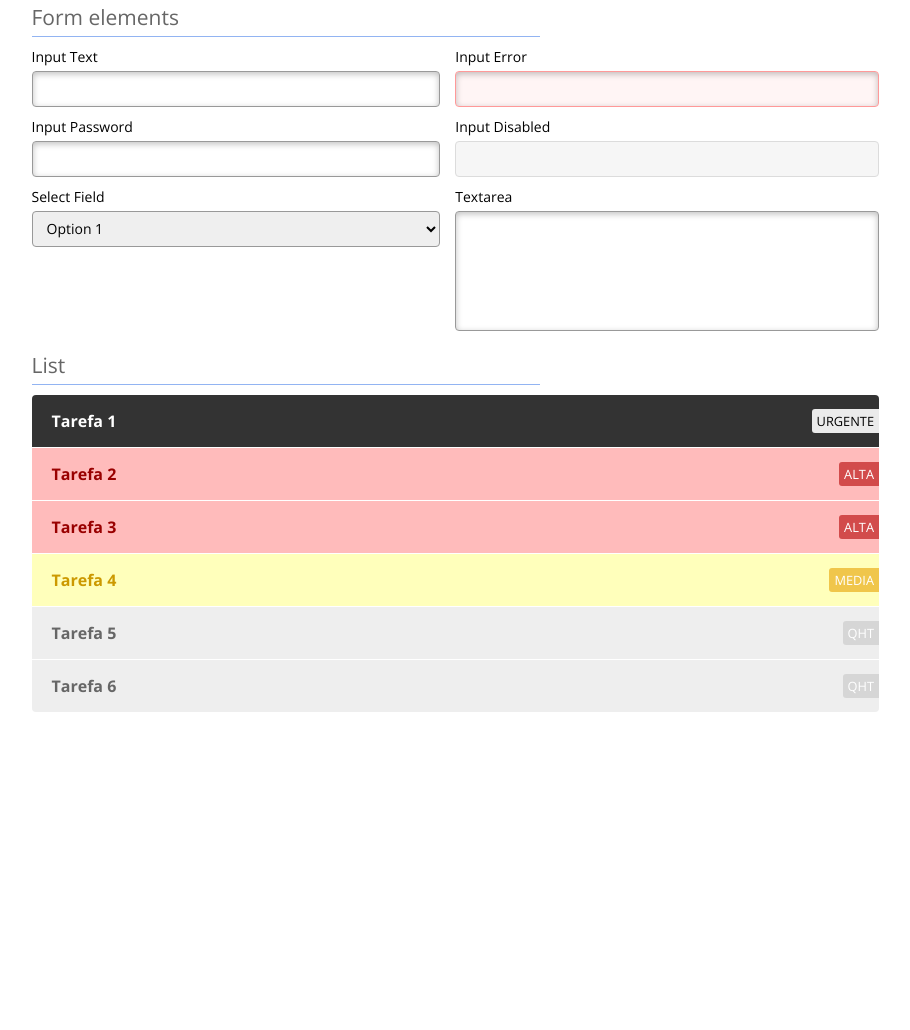
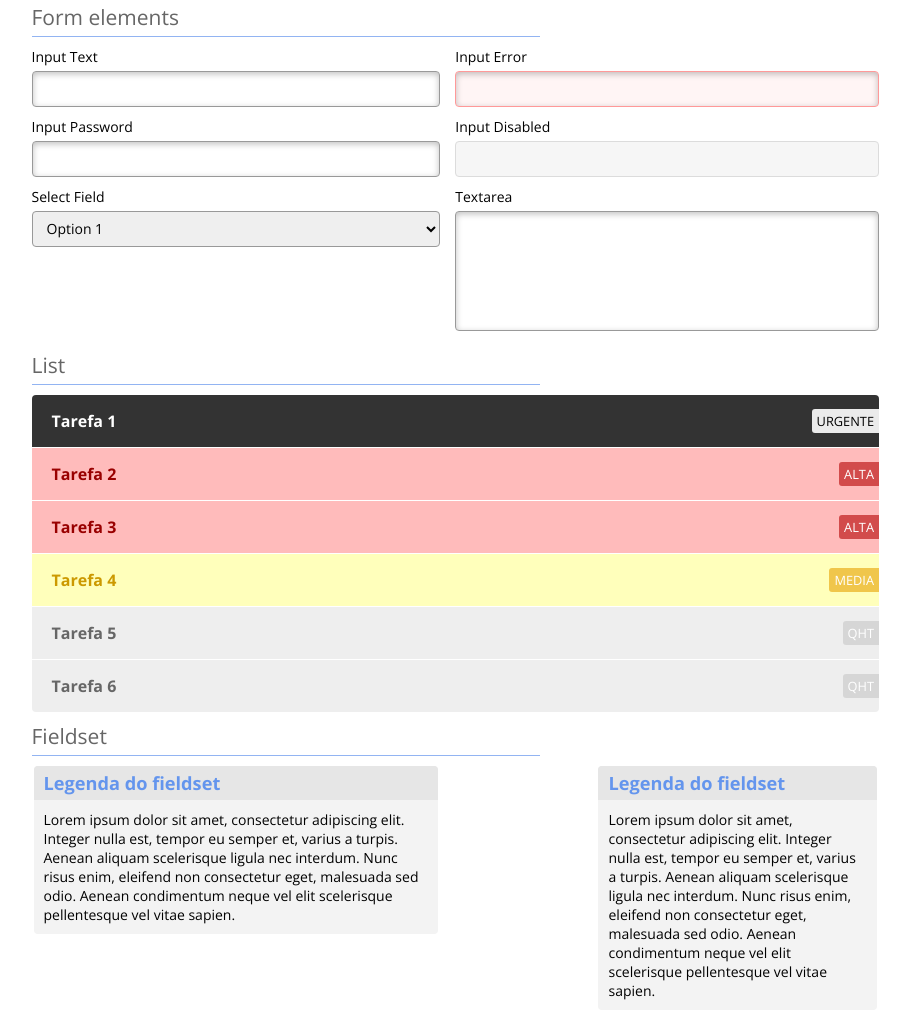
Before and after one commit to BrunoDF/avant-fw, a plain HTML site: page index.html in a window 1280 px wide. Shown: the part 910-1940 px from the top of the page, without its empty margins (331-1241 px from the left). Before the commit the page ends 1642 px from the top, so only its background shows below. Drawn offline with nearby package versions, Linux system fonts and the light colour scheme.

Commit message:
Add fieldset style

```diff
--- a/assets/css/sass/_colors.scss
+++ b/assets/css/sass/_colors.scss
@@ -24,7 +24,7 @@ $page_header_bg_color: $main_color;
 
 
 ////////////////////////////////////////////
-// Fonts
+// Font
 ////////////////////////////////////////////
 $title_color: #666;
 $title_sub_color: lighten($title_color, 20%);
@@ -39,7 +39,15 @@ $nav_hover_color: #d3d3d3;
 
 
 ////////////////////////////////////////////
-// Links
+// Fieldset
+////////////////////////////////////////////
+$fieldset_bg_color: #f3f3f3;
+
+$fieldset_legend_color: #6495ed;
+$fieldset_legend_bg_color: #e6e6e6;
+
+////////////////////////////////////////////
+// Link
 ////////////////////////////////////////////
 $link_main_color: #666;
 $link_hover_color: $main_color;
@@ -71,13 +79,13 @@ $btn_main_hover_bg_color: $link_btn_color;
 
 
 ////////////////////////////////////////////
-// Borders
+// Border
 ////////////////////////////////////////////
 $border_main_color: #ccc;
 
 
 ////////////////////////////////////////////
-// Inputs
+// Input
 ////////////////////////////////////////////
 $input_color: #666;
 $input_border_color: #999;
@@ -92,7 +100,7 @@ $input_disabled_bg_color: #f6f6f6;
 
 
 ////////////////////////////////////////////
-// Tables
+// List
 ////////////////////////////////////////////
 $list_line_border_color: #fff;
 
@@ -125,7 +133,7 @@ $list_line_mp_badge_bg_color: rgba(230,160,0,0.6);
 $list_line_mp_badge_color: #fff;
 
 ////////////////////////////////////////////
-// Tables
+// Table
 ////////////////////////////////////////////
 $table_border_color: $border_main_color;
 $table_line_bg: #fff;
@@ -148,7 +156,7 @@ $side_nav_link_bg_active_color: $main_color;
 
 
 ////////////////////////////////////////////
-// Messages
+// Message
 ////////////////////////////////////////////
 $msg_success_header_bg: #afa;
 $msg_success_header_color: #090;
--- a/assets/css/sass/_elements.scss
+++ b/assets/css/sass/_elements.scss
@@ -5,6 +5,7 @@
 
 @import "elements/button";
 @import "elements/dropdown";
+@import "elements/fieldset";
 @import "elements/form";
 @import "elements/group";
 @import "elements/list";
--- a/assets/css/sass/_variables.scss
+++ b/assets/css/sass/_variables.scss
@@ -11,6 +11,7 @@ $dropdown_line_height: 24px;
 $input_height: $btn_height + 2px;
 $menu_height: 64px;
 $table_header_height: $btn_height + 2px;
+$fieldset_legend_height: 34px;
 
 
 ////////////////////////////////////////////
--- a/assets/css/sass/elements/_default.scss
+++ b/assets/css/sass/elements/_default.scss
@@ -38,6 +38,14 @@ label {
     margin: 0 0 $margin_x_small 0;
 }
 
+p {
+    margin: 0;
+
+    & + p {
+        margin: $margin_small 0 0 0;
+    }
+}
+
 ul {
     list-style-type: none;
     margin: 0;
--- /dev/null
+++ b/assets/css/sass/elements/_fieldset.scss
@@ -0,0 +1,54 @@
+////////////////////////////////////////////
+// Fieldset
+////////////////////////////////////////////
+
+////////////////////////////////////////////
+// Small - Default
+////////////////////////////////////////////
+fieldset {
+    background: $fieldset_bg_color;
+    border: 0;
+    font-size: 1.4em;
+    overflow: hidden;
+    padding: $fieldset_legend_height+10px $padding_small $padding_small $padding_small;
+    position: relative;
+
+    @include border_radius;
+
+    legend {
+        background: $fieldset_legend_bg_color;
+        color: $fieldset_legend_color;
+        font-size: 1.3em;
+        font-weight: 700;
+        left: 0;
+        line-height: $fieldset_legend_height;
+        padding: 0 $padding_small;
+        position: absolute;
+        top: 0;
+        width: 100%;
+    }
+}
+
+
+////////////////////////////////////////////
+// Tablet
+////////////////////////////////////////////
+@media (min-width: $medium_scr) {
+
+}
+
+
+////////////////////////////////////////////
+// Desktop
+////////////////////////////////////////////
+@media (min-width: $big_scr) {
+
+}
+
+
+////////////////////////////////////////////
+// Large Desktop
+////////////////////////////////////////////
+@media (min-width: $larger_scr) {
+
+}
--- a/index.html
+++ b/index.html
@@ -286,6 +286,35 @@
                             </ul>
                         </div>
                     </div>
+
+                    <div class="container">
+                        <p class="title">
+                        Fieldset
+                        </p>
+                        <div class="col size_6">
+                            <fieldset>
+                                <legend>Legenda do fieldset</legend>
+                                <p>
+                                    Lorem ipsum dolor sit amet, consectetur adipiscing elit. Integer nulla est, tempor eu
+                                    semper et, varius a turpis. Aenean aliquam scelerisque ligula nec interdum. Nunc risus
+                                    enim, eleifend non consectetur eget, malesuada sed odio. Aenean condimentum neque vel
+                                    elit scelerisque pellentesque vel vitae sapien.
+                                </p>
+                            </fieldset>
+                        </div>
+
+                        <div class="col size_4 offset_2">
+                            <fieldset>
+                                <legend>Legenda do fieldset</legend>
+                                <p>
+                                    Lorem ipsum dolor sit amet, consectetur adipiscing elit. Integer nulla est, tempor eu
+                                    semper et, varius a turpis. Aenean aliquam scelerisque ligula nec interdum. Nunc risus
+                                    enim, eleifend non consectetur eget, malesuada sed odio. Aenean condimentum neque vel
+                                    elit scelerisque pellentesque vel vitae sapien.
+                                </p>
+                            </fieldset>
+                        </div>
+                    </div>
                 </div>
             </div>
         </section>
```
Also changed, not shown: assets/css/cssFW.css.
